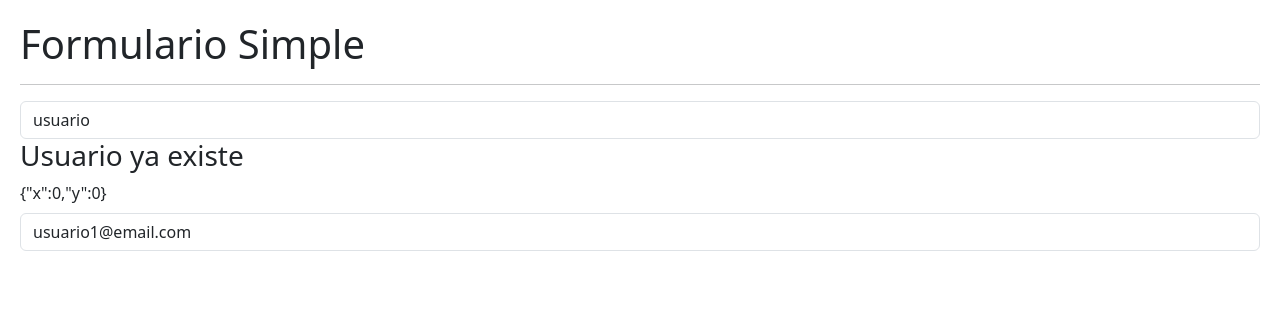
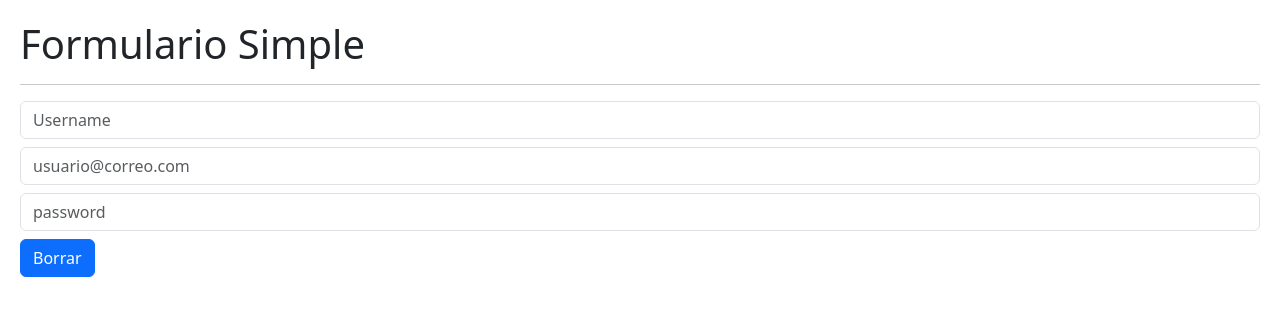
Before and after one commit to adrcorona13/reactcte-03-hook-app, a React (Vite) app: page / in a window 1280 px wide. Shown: the top 316 px of the page. Built offline with nearby package versions, Linux system fonts and the light colour scheme.

Commit message:
crear form con hook

```diff
--- /dev/null
+++ b/src/assets/02-useEffect/FormWithCustomHook.jsx
@@ -0,0 +1,54 @@
+import { useForm } from "../../hooks/useForm";
+
+export const FormWithCustomHook = () => {
+
+    const {
+        formState,
+        username,
+        email,
+        password,
+        onInputChange,
+        onResetForm
+    } = useForm({
+        username: '',
+        email: '',
+        password: '',
+    })
+
+    // const {username, email, password} = formState;
+
+    return (
+        <>
+            <h1>Formulario Simple</h1>
+            <hr />
+            <input
+                type="text"
+                className="form-control"
+                placeholder="Username"
+                name="username"
+                value={username}
+                onChange={onInputChange}
+            />
+
+            <input
+                type="email"
+                className="form-control mt-2"
+                placeholder="usuario@correo.com"
+                name="email"
+                value={email}
+                onChange={onInputChange}
+            />
+
+            <input
+                type="password"
+                className="form-control mt-2"
+                placeholder="password"
+                name="password"
+                value={password}
+                onChange={onInputChange}
+            />
+
+            <button onClick={onResetForm} className="btn btn-primary mt-2">Borrar</button>
+        </>
+    )
+}
--- /dev/null
+++ b/src/hooks/useForm.js
@@ -0,0 +1,25 @@
+import { useState } from "react";
+
+export const useForm = (initialForm = {}) => {
+
+    const [formState, setFormState] = useState(initialForm);
+
+    const onInputChange = ({target}) =>{
+        const {value, name} = target;
+        setFormState({
+            ...formState,
+            [name]: value
+        });
+    }
+
+    const onResetForm = () => {
+        setFormState(initialForm);
+    }
+
+    return {
+        ...formState,
+        formState,
+        onInputChange,
+        onResetForm
+    };
+}
--- a/src/main.jsx
+++ b/src/main.jsx
@@ -6,9 +6,10 @@
 // import { CounterApp } from './assets/01-useState/CounterApp'
 import { CounterWithCustomHook } from './assets/01-useState/CounterWithCustomHook'
 import { SimpleForm } from './assets/02-useEffect/SimpleForm'
+import { FormWithCustomHook } from './assets/02-useEffect/FormWithCustomHook'
 
 ReactDOM.createRoot(document.getElementById('root')).render(
   // <React.StrictMode>
-    <SimpleForm/>
+    <FormWithCustomHook/>
   // </React.StrictMode>,
 )
```
